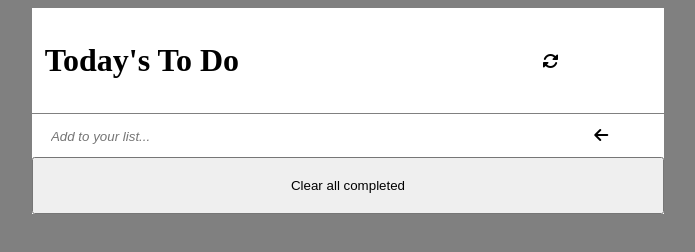
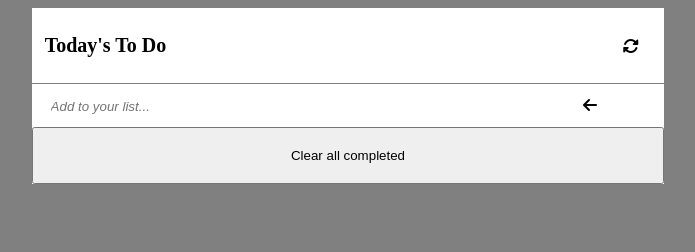
Before and after one commit to MayPyone/to-do-list, a website built with webpack: page src/index.html in a window 1280 px wide. Shown: the whole page, without its empty margins (292-987 px from the left). Built offline with nearby package versions, Linux system fonts and the light colour scheme.

Commit message:
Update style

```diff
--- a/src/style.css
+++ b/src/style.css
@@ -13,14 +13,11 @@ form {
 
 header {
   border-bottom: 1px solid gray;
-  padding: 2%;
+  padding: 2% 2%;
+  padding-right: 4%;
   display: flex;
   align-items: center;
-  justify-content: flex-start;
-}
-
-h1 {
-  margin-right: 50%;
+  justify-content: space-between;
 }
 
 .mysubmit {
@@ -30,12 +27,17 @@ h1 {
 
 .main-input {
   padding: 2% 0;
+  padding-right: 2%;
 }
 
 .main {
   width: 85%;
   padding-left: 3%;
   font-style: italic;
+}
+
+h1 {
+  font-size: 20px;
 }
 
 .container {
```
Also changed, not shown: src/index.html (+0 -3 lines), dist/index.bundle.js, dist/print.bundle.js, dist/runtime.bundle.js.
